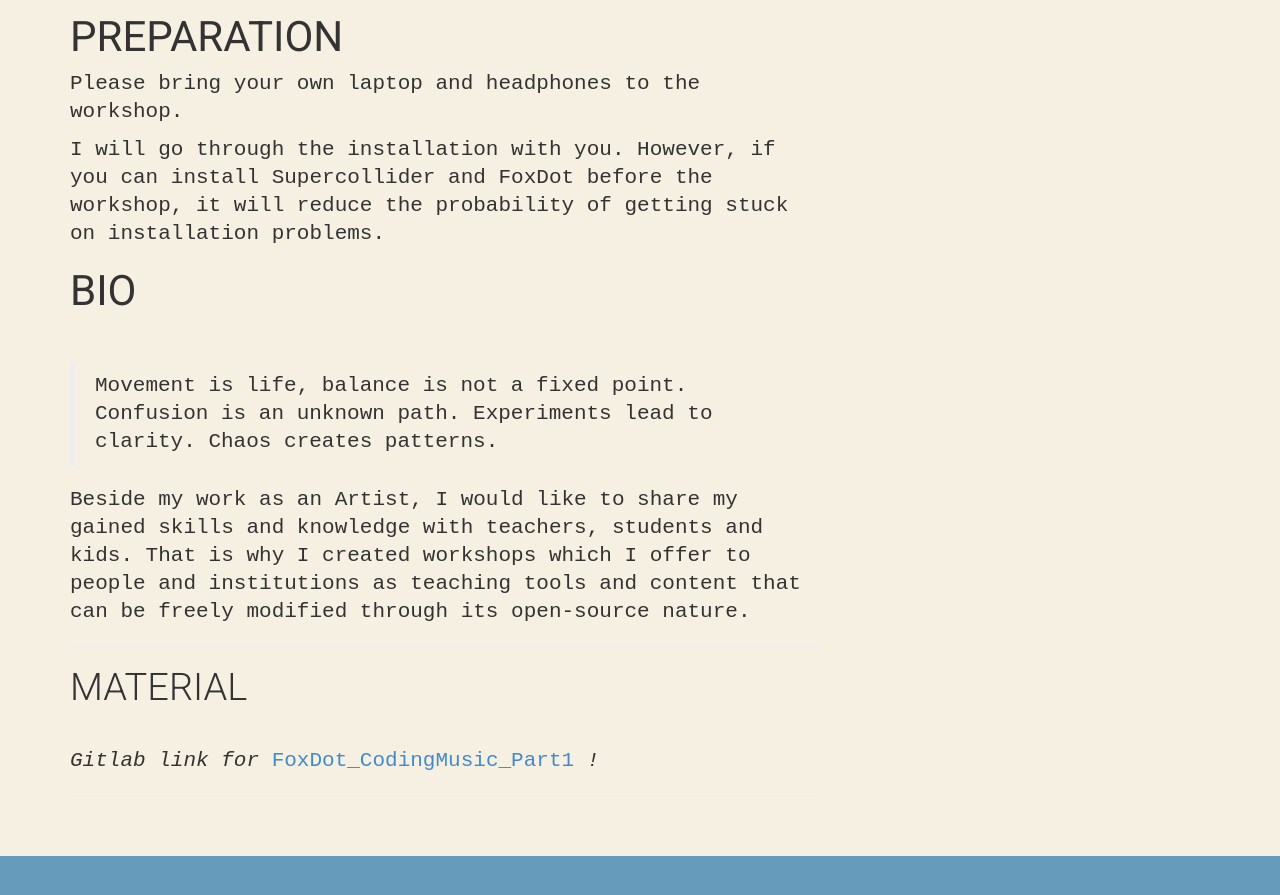
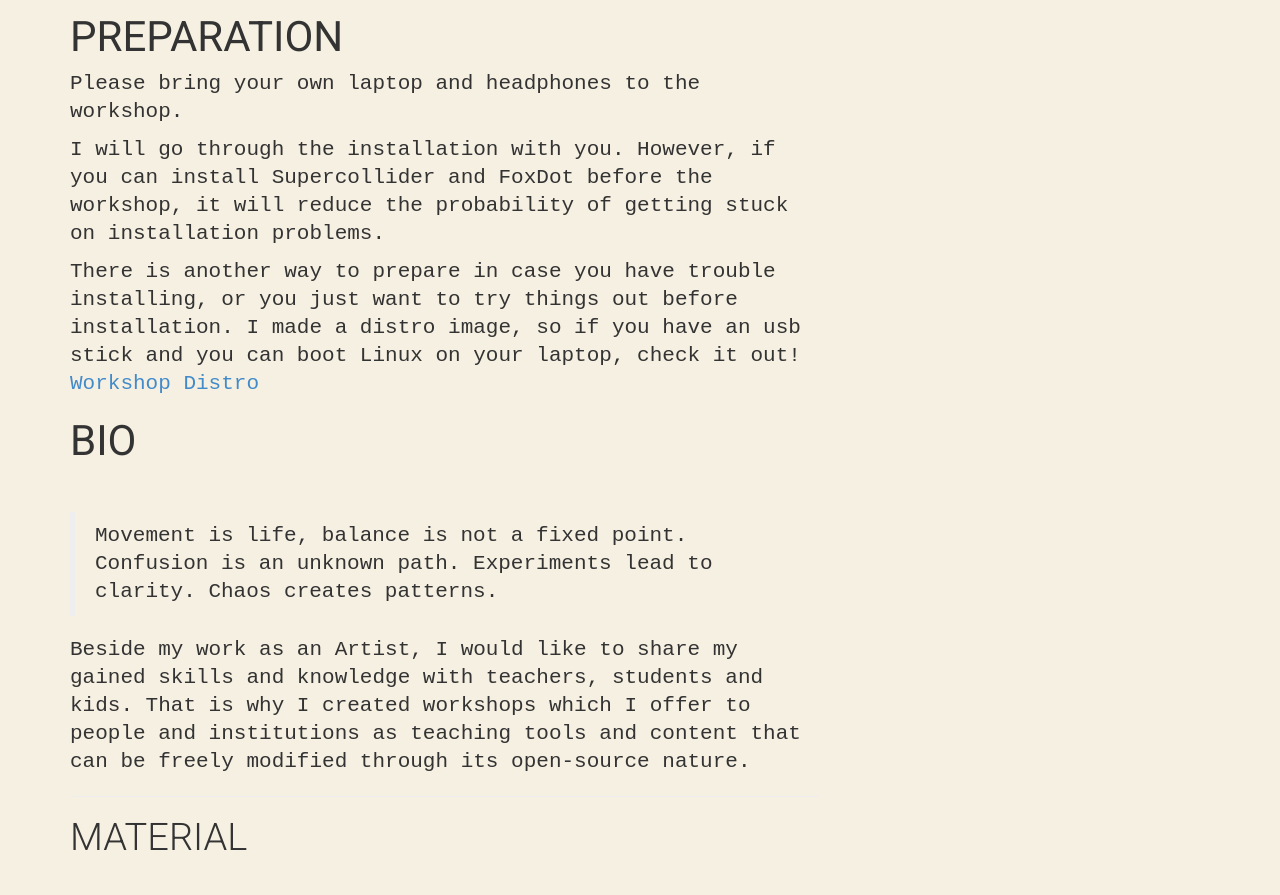
Before and after one commit to CtrlReturn/CtrlReturn.github.io, a Jekyll site: the page built from _participants/jm.md, in a window 1280 px wide and 900 px high, scrolled down 1336 px. Shown: the top 895 px of the window. Built offline with Jekyll 4.4.1, drawn with Linux system fonts in a browser that asks for light colours; nearby versions of some CDN libraries; some web fonts are replaced; comment, search, counter and statistics services are not loaded; a style sheet for code colours, icons or effects is not loaded.

Commit message:
Change in FoxDot Basics Workshop

```diff
--- a/_participants/jm.md
+++ b/_participants/jm.md
@@ -26,6 +26,11 @@ I will go through the installation with you. However, if you can install Superco
 and FoxDot before the workshop, it will reduce the probability of getting stuck on
 installation problems.
 
+There is another way to prepare in case you have trouble installing, or you just
+want to try things out before installation. I made a distro image, so if you have
+an usb stick and you can boot Linux on your laptop, check it out!
+<a href="https://jensmeisner.net/linux-mx-distro-for-workshops/" target="_blank">Workshop Distro</a>
+
 ## BIO
 <br>
 >Movement is life, balance is not a fixed point.
```
Also changed, not shown: 1 other file.
